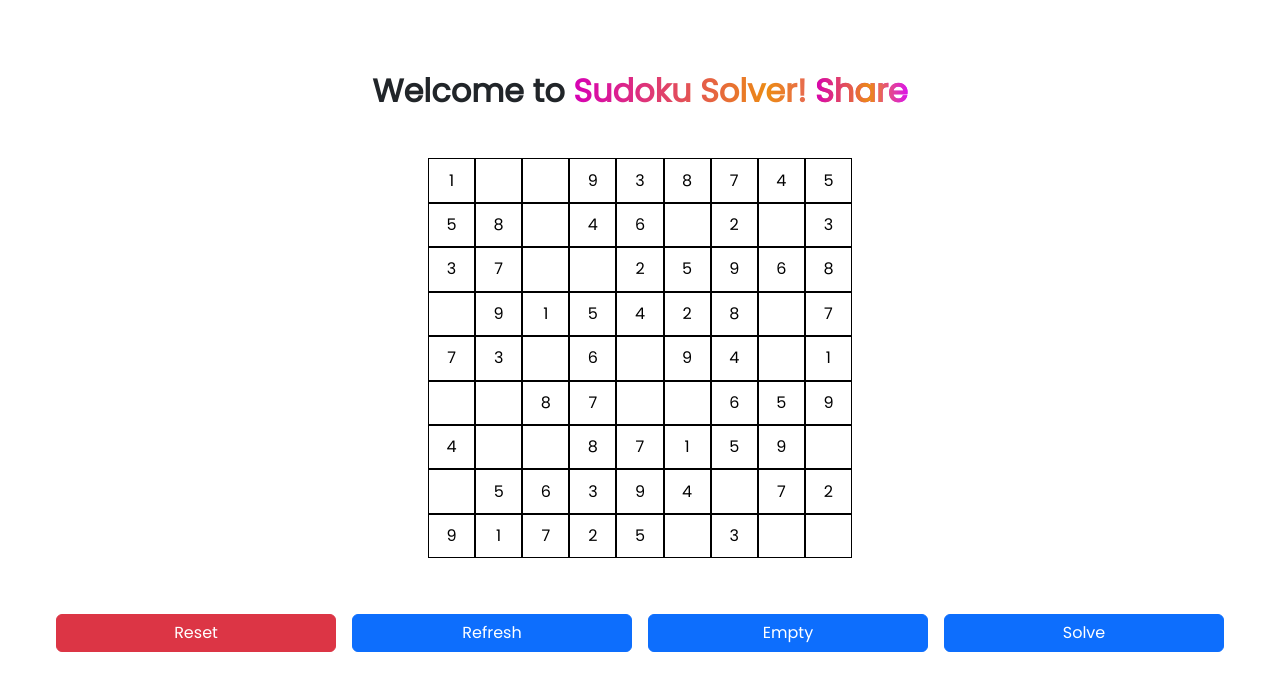
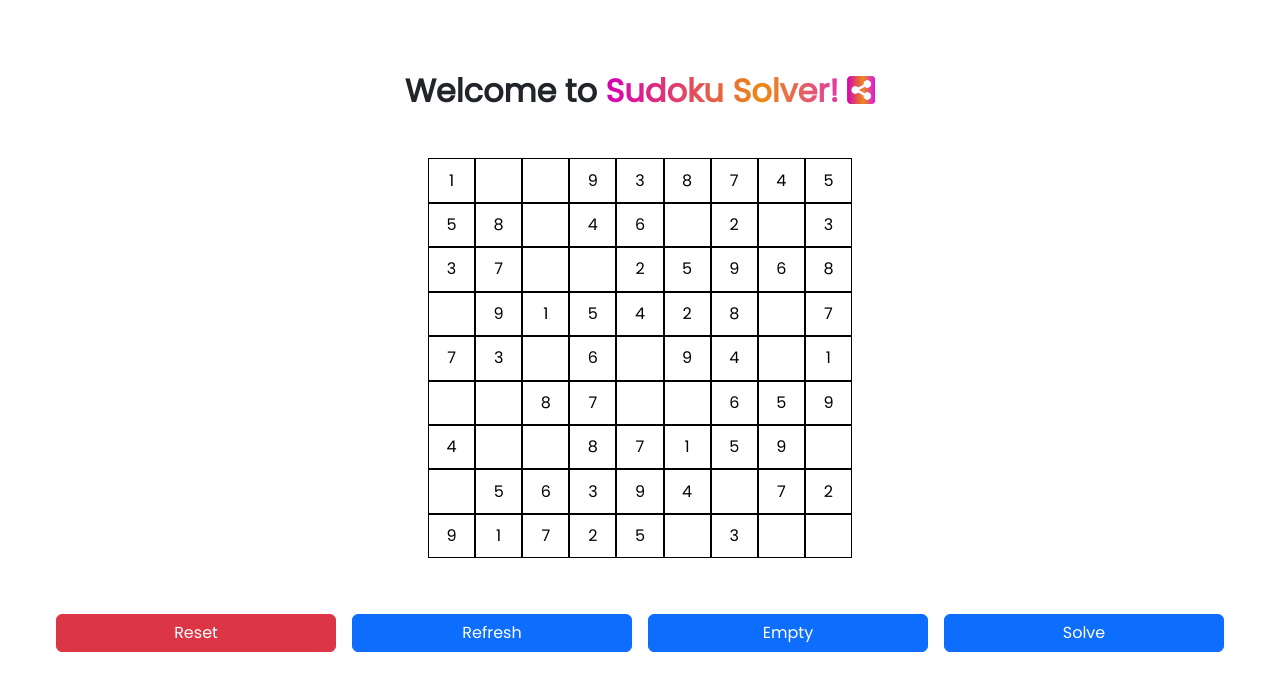
Before and after one commit to EswarBenarjee/sudokuSolver, a plain HTML site: page index.html in a window 1280 px wide. Drawn offline with nearby package versions, Linux system fonts and the light colour scheme.

Commit message:
Updating Share option

```diff
--- a/index.html
+++ b/index.html
@@ -26,6 +26,7 @@
     <link rel="stylesheet" href="./assets/css/style.css" />
   </head>
   <body class="p-5">
+    <!-- Toast Component -->
     <div class="w-100 d-flex justify-content-center align-items-center pb-4">
       <div
         class="toast align-items-center justify-content-center"
@@ -35,6 +36,7 @@
         id="toast"
         autohide="true"
         animation="true"
+        delay="1000"
       >
         <div class="d-flex">
           <div class="toast-body">Thanks for Sharing 💖!</div>
@@ -51,7 +53,11 @@
     <div class="d-block m-auto">
       <h2 class="text-center">
         Welcome to <br class="d-block d-md-none" />
-        <span>Sudoku Solver! <span onclick="share()">Share</span></span>
+        <span
+          >Sudoku Solver!
+          <span onclick="share()" style="display: inline">
+            <i class="fa-solid fa-square-share-nodes"></i> </span
+        ></span>
       </h2>
 
       <div class="d-block mt-5 adjust-square">
```
